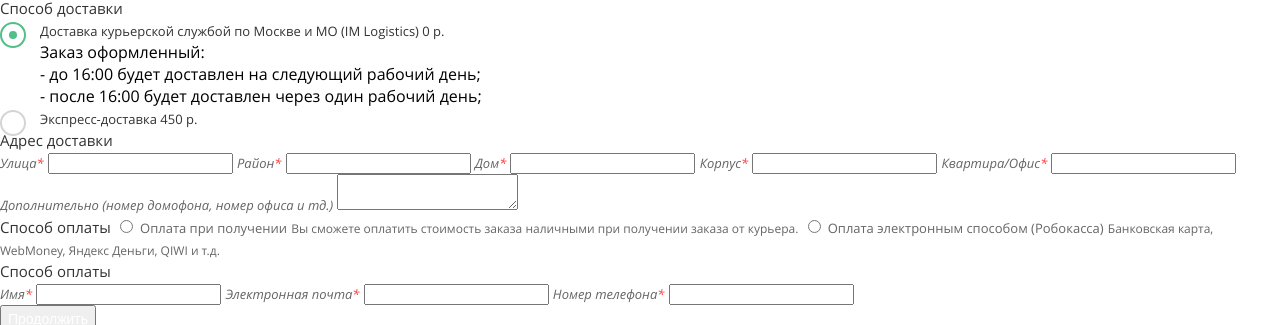
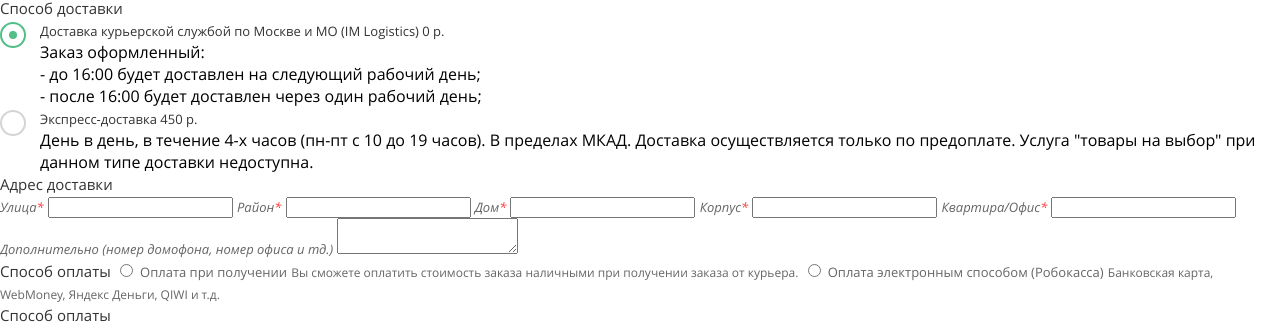
Before and after one commit to uspehcoursbrest/ZemnitskiGroupProject, a plain HTML site: page order.html in a window 1280 px wide. Shown: the part 330-655 px from the top of the page. Drawn offline with Linux system fonts and the light colour scheme; files whose address does not match are found by name.

Commit message:
без комментариев

```diff
--- a/order.html
+++ b/order.html
@@ -92,7 +92,7 @@
                 <li>
                     <input type="radio" name="deliveryMethod" value="express" id="deliveryExpress" class="radioBtn">
                     <label for="deliveryExpress">Экспресс-доставка  450 р.</label>
-                    <p></p>
+                    <p>День в день, в течение 4-х часов (пн-пт с 10 до 19 часов). В пределах МКАД. Доставка осуществляется только по предоплате. Услуга "товары на выбор" при данном типе доставки недоступна.</p>
                 </li>
             </ul>
         </div>
```
